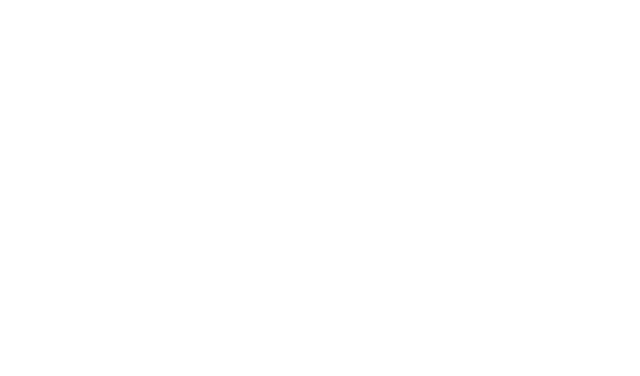
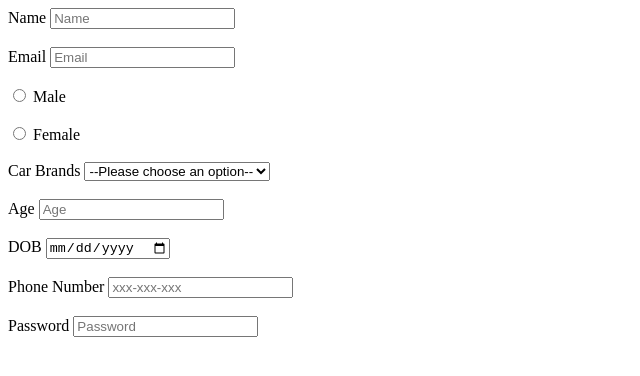
Before and after one commit to acciojob/signup-form-car-vis123Git, a website: page main.html in a window 1280 px wide. Shown: the whole page, without its empty margins (0-640 px from the left). Drawn offline with Linux system fonts and the light colour scheme.

Commit message:
created a submission

```diff
--- a/main.html
+++ b/main.html
@@ -7,7 +7,42 @@
 </head>
 
 <body>
-	<!-- the entire body must be written by student -->
+	<form>
+		<label for="name">Name</label>
+		<input type="text" id="name" required placeholder="Name"><br><br>
+
+		<label for="email">Email</label>
+		<input type="email" id="email" required placeholder="Email"><br><br>
+
+		<input type="radio" id="gender_m" name="male" value="male">
+		<label for="gender_m">Male</label><br><br>
+
+		<input type="radio" id="gender_f" name="female" value="female">
+		<label for="gender_f">Female</label><br><br>
+
+		<label for="cars">Car Brands </label>
+
+		<select name="cars" id="cars">
+			<option value="">--Please choose an option--</option>
+			<option value="volvo">Volvo</option>
+			<option value="saab">Saab</option>
+			<option value="mercedes">Mercedes</option>
+			<option value="audi">Audi</option>
+		</select><br><br>
+
+		<label for="age">Age</label>
+		<input type="number" id="age" required placeholder="Age"><br><br>
+
+		<label for="dob">DOB</label>
+		<input type="date" id="dob" required><br><br>
+
+		<label for="age">Phone Number</label>
+		<input type="tel" id="tel" required placeholder="xxx-xxx-xxx"><br><br>
+
+
+		<label for="password">Password</label>
+		<input type="password" id="password" required placeholder="Password"><br><br>
+	</form>
     <script type="text/javascript" src="./script.js">
 </script>
 
```
